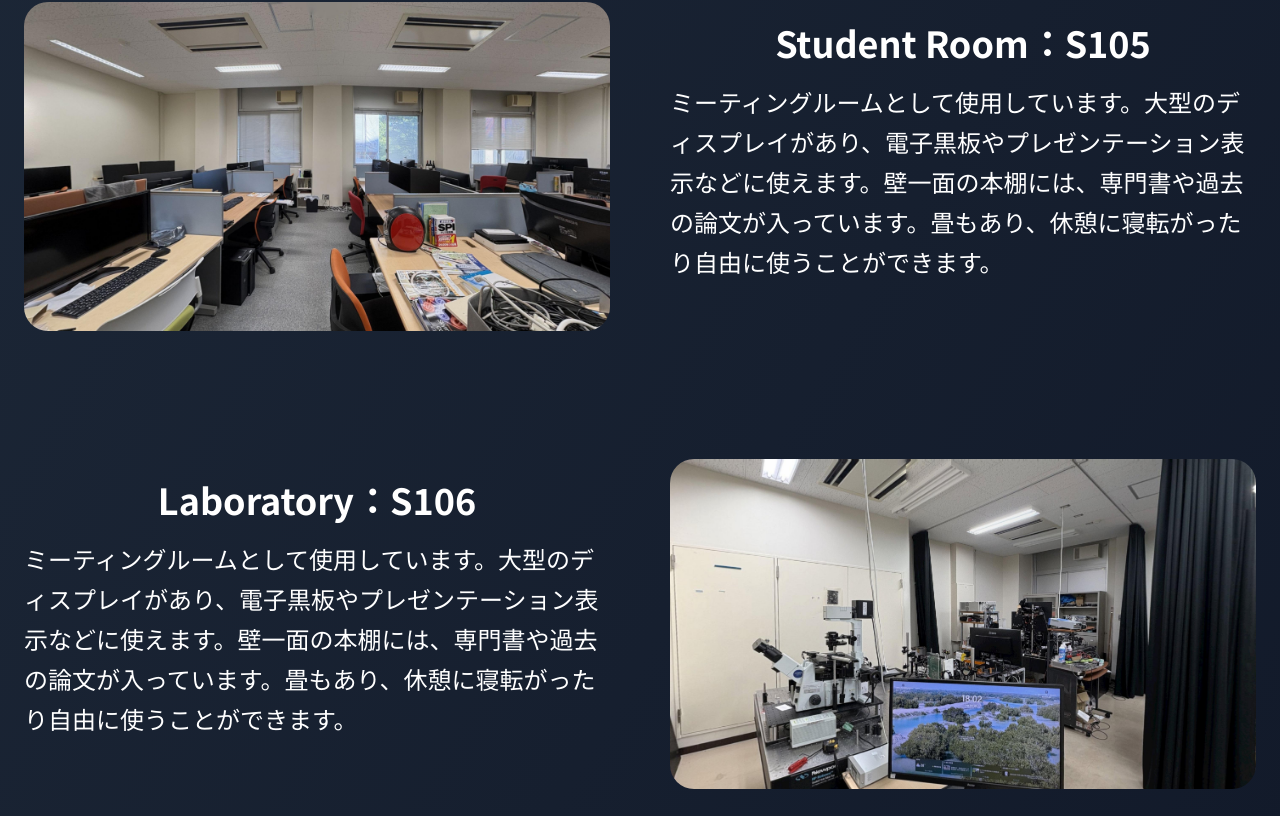
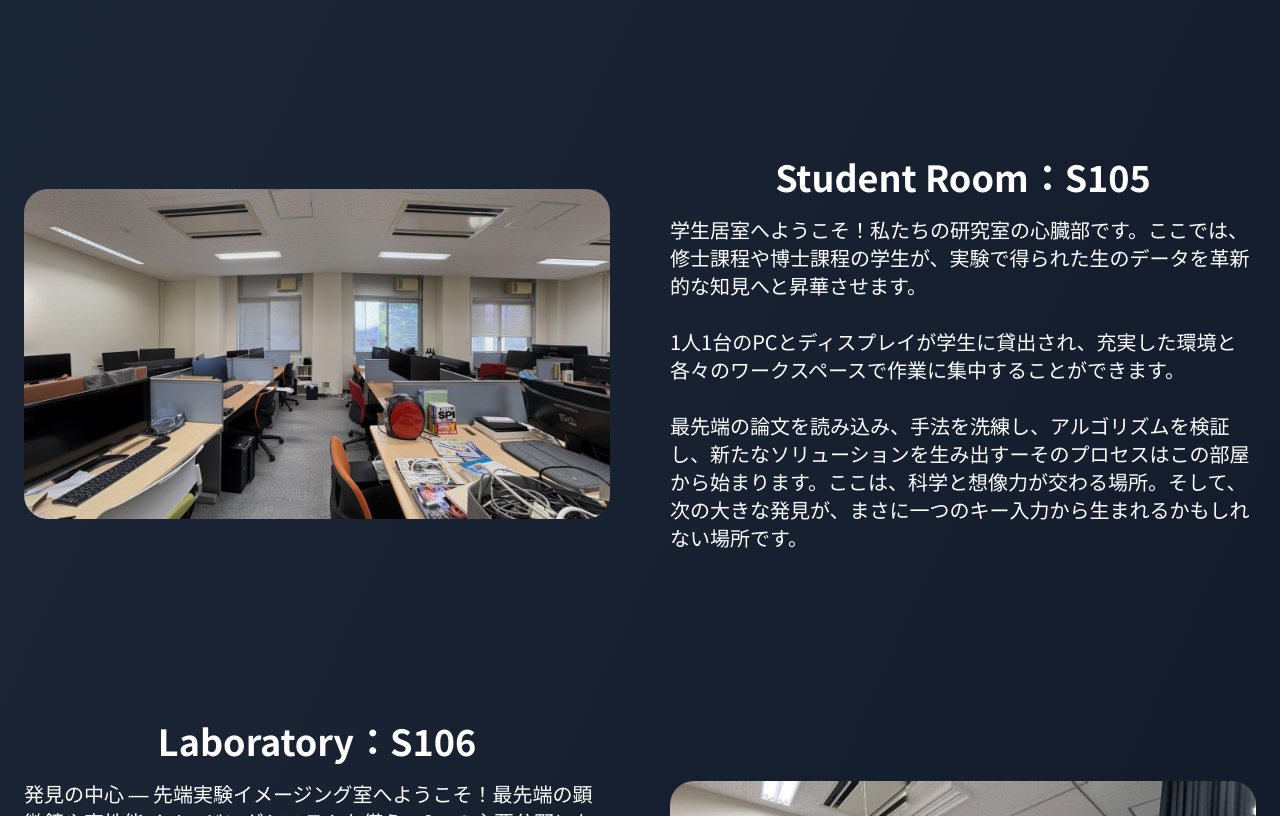
Before and after one commit to Otter-you8/cs13-labtour, a Next.js app: page /Room in a window 1280 px wide. Shown: the part 824-1640 px from the top of the page. Built offline with nearby package versions, Linux system fonts and the light colour scheme.

Commit message:
feat:文章追加とレスポンシブ対応へのスタイリング調整

```diff
--- a/src/app/components/RoomDescription.jsx
+++ b/src/app/Room/feature/RoomDescription.jsx
@@ -12,7 +12,7 @@ const RoomDescription = ({ title, description, image, reverse }) => {
       transition={{ duration: 1.0 }}
     >
       {reverse ? (
-        <div className="flex flex-col md:flex-row gap-x-15 justify-center">
+        <div className="flex flex-col md:flex-row md:gap-x-15 md:items-center ">
           <div className="md:w-1/2">
             <img
               src={image}
@@ -22,13 +22,13 @@ const RoomDescription = ({ title, description, image, reverse }) => {
           </div>
           <div className="md:w-1/2 text-center space-y-5 my-5">
             <h2 className="text-white font-bold text-4xl">{title}</h2>
-            <p className="text-white text-2xl text-start leading-10">
+            <p className="text-white text-xl text-start whitespace-pre-line">
               {description}
             </p>
           </div>
         </div>
       ) : (
-        <div className="flex flex-col md:flex-row-reverse gap-x-15 justify-center ">
+        <div className="flex flex-col md:flex-row-reverse md:gap-x-15 md:items-center ">
           <div className="md:w-1/2">
             <img
               src={image}
@@ -38,7 +38,7 @@ const RoomDescription = ({ title, description, image, reverse }) => {
           </div>
           <div className="md:w-1/2 text-center space-y-5 my-5">
             <h2 className="text-white font-bold text-4xl">{title}</h2>
-            <p className="text-white text-2xl text-start leading-10">
+            <p className="text-white text-xl text-start whitespace-pre-line">
               {description}
             </p>
           </div>
--- /dev/null
+++ b/src/app/Room/feature/RoomSection.jsx
@@ -0,0 +1,70 @@
+import React from "react";
+import RoomDescription from "./RoomDescription";
+
+const RoomSection = () => {
+  const rooms = [
+    {
+      number: "s104",
+      title: "Meeting Room：S104",
+      description:
+        `研究議論の中心へようこそ！この部屋では、教授と学生がアイデアを共有し、視点を刺激し合い、イノベーションを生み出しています。
+
+        大型ディスプレイと電子ホワイトボードを活用し、複雑な概念や理論を共有しています。壁一面の本棚には専門書や過去の論文が並び、新たな革新の種となっています。
+
+        思考をひと休みさせたいときには、畳スペースで心身をリフレッシュ。その他に電子レンジや電気ポッドがあり、食事や休憩場所としても使用でき、新たなひらめきとともに、再び研究に臨むことができます。`,
+      image: "/s104.jpg",
+      reverse: false,
+    },
+    {
+      number: "s105",
+      title: "Student Room：S105",
+      description:
+        `学生居室へようこそ！私たちの研究室の心臓部です。ここでは、修士課程や博士課程の学生が、実験で得られた生のデータを革新的な知見へと昇華させます。
+
+        1人1台のPCとディスプレイが学生に貸出され、充実した環境と各々のワークスペースで作業に集中することができます。
+
+        最先端の論文を読み込み、手法を洗練し、アルゴリズムを検証し、新たなソリューションを生み出すーそのプロセスはこの部屋から始まります。ここは、科学と想像力が交わる場所。そして、次の大きな発見が、まさに一つのキー入力から生まれるかもしれない場所です。`,
+      image: "/s105.jpg",
+      reverse: true,
+    },
+    {
+      number: "s106",
+      title: "Laboratory：S106",
+      description:
+        `発見の中心 ― 先端実験イメージング室へようこそ！最先端の顕微鏡や高性能イメージングシステムを備え、3つの主要分野における先駆的な研究を支えています。
+
+        音場イメージング：音波をリアルタイムで捉え、可視化することで、音がさまざまな物質とどのように相互作用するかを解析します。
+
+        蛍光イメージング：蛍光マーカーを用いて特定の分子や細胞を発光させ、生物学的プロセスを精密に追跡・解析します。
+
+        マルチモーダルイメージング：複数のイメージング手法を一つのシステムに統合し、相補的な視点を提供します。これにより、単一手法に比べより豊かで正確な知見を生み出します。`,
+      image: "/s106.jpg",
+      reverse: false,
+    },
+    {
+      number: "s107",
+      title: "Laboratory：S107",
+      description:
+        `この散乱イメージング実験室では、先進的な散乱イメージング技術を用いて、光が複雑で不透明な物質とどのように相互作用するかを探究しています。
+
+        特に、Transport-of-Intensity Equation（TIE） に基づく散乱イメージングでは、強度変化から詳細な位相情報を再構築することで、従来の顕微鏡では見えない構造を可視化できます。光波が散乱・屈折する様子を解析することで、微細構造やナノ構造の観察、染色を必要としない生体組織の研究、そして材料特性の高精度な解析が可能になります。
+
+        この部屋に備えられた専用の光学セットアップ、精密にアライメントされた光学部品、高感度検出器が組み合わさり、隠れた構造や機能的特徴を明らかにするための拠点となっています。`,
+      image: "/s107.jpg",
+      reverse: true,
+    },
+  ];
+  return (
+    <section
+      id="Room"
+      className="py-15"
+    >
+
+      {rooms.map((room, index) => {
+        return <RoomDescription key={index} {...room} />;
+      })}
+    </section>
+  );
+};
+
+export default RoomSection;
--- a/src/app/Room/page.js
+++ b/src/app/Room/page.js
@@ -1,9 +1,12 @@
 import React from "react";
-import RoomSection from "../feature/Room/RoomSection";
+import RoomSection from "./feature/RoomSection";
 
 const page = () => {
   return (
-    <div className="text-white">
+    <div className="min-h-screen bg-gradient-to-br from-gray-800 to-gray-900 text-white">
+      <div className="flex justify-center pt-20">
+        <h1 className="text-center font-black text-5xl">Room</h1>
+      </div>
       <RoomSection id="Room" />
     </div>
   );
--- a/src/app/components/ImageCard.jsx
+++ b/src/app/components/ImageCard.jsx
@@ -1,9 +1,9 @@
 import React from "react";
 
-const ImageCard = ({ image, title, description, onClick }) => {
+const ImageCard = ({ image, title, summary, description, onClick }) => {
   return (
     <div
-      onClick={() => onClick({ image, title, description })}
+      onClick={() => onClick({ image, title, summary, description })}
       className="cursor-pointer bg-gray-900 rounded-2xl overflow-hidden shadow-lg hover:shadow-2xl hover:scale-105 transition"
     >
       <img src={image} alt={title} className="w-full h-48 object-cover" />
--- a/src/app/components/ImageModal.jsx
+++ b/src/app/components/ImageModal.jsx
@@ -12,7 +12,7 @@ const ImageModal = ({ isOpen, onClose, data }) => {
           exit={{ opacity: 0 }}
         >
           <motion.div
-            className="bg-white text-black rounded-xl overflow-hidden max-w-3xl w-full"
+            className="bg-white text-black rounded-xl overflow-hidden max-w-3xl w-full relative"
             initial={{ scale: 0.9 }}
             animate={{ scale: 1 }}
             exit={{ scale: 0.9 }}
@@ -23,11 +23,11 @@ const ImageModal = ({ isOpen, onClose, data }) => {
               className="w-full h-64 object-cover"
             />
             <div className="p-6">
-              <h3 className="text-4xl font-bold mb-2">{data.title}</h3>
+              <h3 className="text-2xl font-bold mb-2">{data.summary}</h3>
               <p className="text-gray-700 text-xl">{data.description}</p>
               <button
                 onClick={onClose}
-                className="mt-4 px-4 py-2 bg-indigo-600 text-white rounded hover:bg-indigo-500 hover:scale-95"
+                className="absolute top-4 right-4 p-2 bg-gray-200 text-black rounded hover:bg-indigo-500 hover:scale-95"
               >
                 Close
               </button>
--- a/src/app/components/ResearchSection.jsx
+++ b/src/app/components/ResearchSection.jsx
@@ -7,18 +7,21 @@ const imageCards = [
   {
     image: "fluorescentcells.jpg",
     title: "バイオイメージング",
+    summary: "バイオイメージング ー生命の可視化技術ー",
     description:
-      "Lorem ipsum dolor sit amet, consectetur adipisicing elit, sed do eiusmod tempor incididunt ut labore et dolore magna aliqua. Ut enim ad minim veniam, quis nostrud exercitation ullamco laboris nisi ut aliquip ex ea commodo consequat. Duis aute irure dolor in reprehenderit in voluptate velit esse cillum dolore eu fugiat nulla pariatur. Excepteur sint occaecat cupidatat non proident, sunt in culpa qui officia deserunt mollit anim id est laborum.",
+      "バイオイメージングは、顕微鏡や光学計測技術を用いて、生きた細胞や組織、さらには分子レベルの構造や動態を可視化する最先端の研究分野です。我々の研究室では蛍光顕微鏡、共焦点顕微鏡、2光子顕微鏡などの先進的な光学技術、蛍光技術、そしてマルチモーダル手法を駆使することで、生きた細胞や組織、生体プロセスを高精度にリアルタイムで観察できます。これにより、細胞動態、疾患メカニズム、分子間相互作用をこれまでになく鮮明に解明し、生命科学の新たな可能性を切り拓いています",
   },
   {
     image: "beads.jpg",
     title: "散乱イメージング",
-    description: "Sleek and modern user experiences that inspire.",
+    summary: "散乱イメージング ー光で可視化する隠れた構造ー",
+    description: "散乱イメージングは、光が複雑または不透明な物質と相互作用し、散乱される様子を解析することで、従来の観察手法では捉えられない内部構造や微細な特徴を可視化する技術です。得られた散乱光の情報を数理的に再構成することで、物質内部の隠れた構造や性質を非侵襲的に明らかにできます。この手法は、生体組織や微細構造、さらには複雑な人工材料をその自然な状態で解析するのに有効であり、医療診断から材料科学まで幅広い分野で活用されています。私たちの研究室では、高感度な光学計測と高度なデータ解析を組み合わせ、光が伝える「見えない情報」を読み解くことで、新しい観察・解析の可能性を拓いています。",
   },
   {
     image: "quantum.jpg",
     title: "量子イメージング",
-    description: "Fast, reliable, and scalable technologies.",
+    summary: "量子イメージング ー光の量子性による新たな可視化技術ー",
+    description: "量子イメージングは、量子もつれや単一光子干渉といった量子物理の特性を利用し、古典的な光学の限界を超えた観察を可能にする革新的な技術です。量子状態の光を用いることで、極めて低い光量でも高感度な検出が可能となり、対象と直接相互作用しない光からでも画像を再構成することができます。これにより、医療診断における被曝低減、暗所や高ノイズ環境での高精度観察、さらにはセキュリティや材料科学分野における新しい解析手法の実現が期待されています。私たちの研究室では、量子光源と先進的な計測・解析技術を組み合わせ、これまで不可能だった可視化を現実のものとしています。",
   },
 ];
 
--- a/src/app/components/header.jsx
+++ b/src/app/components/header.jsx
@@ -13,7 +13,7 @@ const Myheader = () => {
         </span>
         <span className="md:hidden">CS-13 Lab</span>
       </Link>
-      <nav className="flex space-x-5 text-base md:space-x-8 md:text-xl">
+      <nav className="flex space-x-3 text-sm md:space-x-8 md:text-xl">
         <Link href="/" className="hover:text-indigo-400 transition">
           Home
         </Link>
--- a/src/app/feature/Room/RoomSection.jsx
+++ /dev/null
@@ -1,55 +0,0 @@
-import React from "react";
-import RoomDescription from "../../components/RoomDescription";
-
-const RoomSection = () => {
-  const rooms = [
-    {
-      number: "s104",
-      title: "Meeting Room：S104",
-      description:
-        "ミーティングルームとして使用しています。大型のディスプレイがあり、電子黒板やプレゼンテーション表示などに使えます。壁一面の本棚には、専門書や過去の論文が入っています。畳もあり、休憩に寝転がったり自由に使うことができます。",
-      image: "/s104.jpg",
-      reverse: false,
-    },
-    {
-      number: "s105",
-      title: "Student Room：S105",
-      description:
-        "ミーティングルームとして使用しています。大型のディスプレイがあり、電子黒板やプレゼンテーション表示などに使えます。壁一面の本棚には、専門書や過去の論文が入っています。畳もあり、休憩に寝転がったり自由に使うことができます。",
-      image: "/s105.jpg",
-      reverse: true,
-    },
-    {
-      number: "s106",
-      title: "Laboratory：S106",
-      description:
-        "ミーティングルームとして使用しています。大型のディスプレイがあり、電子黒板やプレゼンテーション表示などに使えます。壁一面の本棚には、専門書や過去の論文が入っています。畳もあり、休憩に寝転がったり自由に使うことができます。",
-      image: "/s106.jpg",
-      reverse: false,
-    },
-    {
-      number: "s107",
-      title: "Laboratory：S107",
-      description:
-        "ミーティングルームとして使用しています。大型のディスプレイがあり、電子黒板やプレゼンテーション表示などに使えます。壁一面の本棚には、専門書や過去の論文が入っています。畳もあり、休憩に寝転がったり自由に使うことができます。",
-      image: "/s107.jpg",
-      reverse: true,
-    },
-  ];
-  return (
-    <section
-      id="Room"
-      className="bg-gradient-to-br from-gray-800 to-gray-900 py-8"
-    >
-      <div className="flex justify-center pt-20">
-        <h1 className="text-center text-5xl">Room</h1>
-      </div>
-
-      {rooms.map((room, index) => {
-        return <RoomDescription key={index} {...room} />;
-      })}
-    </section>
-  );
-};
-
-export default RoomSection;
--- a/src/app/page.js
+++ b/src/app/page.js
@@ -1,13 +1,11 @@
 import React from "react";
-import Myheader from "./components/header";
 import MatterPortViewer from "./feature/Home/matterportviewer";
 import ResearchSection from "./components/ResearchSection";
 import Hero from "./feature/Home/Hero";
-import RoomSection from "./feature/Room/RoomSection";
 
 const HomePage = () => {
   return (
-    <div className="min-h-screen bg-gray-800 text-white font-sans">
+    <div className="min-h-screen bg-gray-800 text-white">
       <Hero />
 
       <MatterPortViewer
```
Also changed, not shown: src/app/feature/Home/Hero.jsx (+4 -4 lines).
